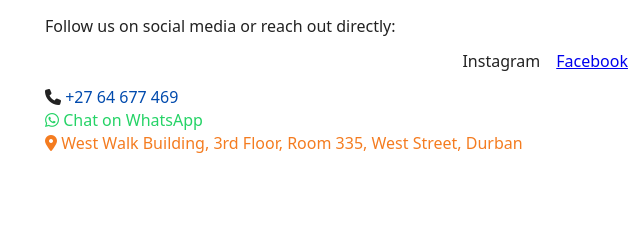
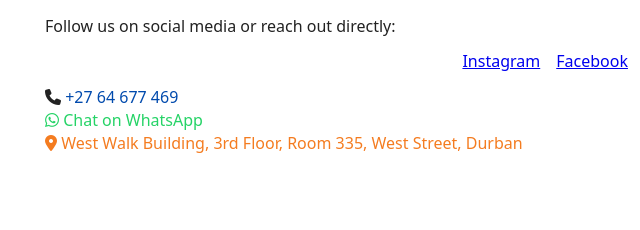
Before and after one commit to Thabani26/Mamzi-Enterprises-PTY-Ltd, a plain HTML site: page index.html in a window 1280 px wide. Shown: the part 3578-3808 px from the top of the page, 63-703 px from the left. Drawn offline with Linux system fonts and the light colour scheme.

Commit message:
Update index.html

```diff
--- a/index.html
+++ b/index.html
@@ -331,7 +331,7 @@
   <h2>Contact Us</h2>
  <p>Follow us on social media or reach out directly:</p>
   <div style="display:flex;justify-content:center;gap:16px;margin:12px 0;">
-    <a hret="https://www.instagram.com/jijiamanda?igsh=aXMxdXpyeWp2eXEz&utm_source=qr" target="_blank">Instagram</a>
+    <a href="https://www.instagram.com/jijiamanda?igsh=aXMxdXpyeWp2eXEz&utm_source=qr" target="_blank">Instagram</a>
     <a href="https://www.facebook.com/share/1BjLQuUepD/?mibextid=wwXIfr" target="_blank">Facebook</a>
     <a href="https://www.tiktok.com/@amandajiji25?_r=1&_t=ZS-91I415AmiRD" target="_blank">TikTok</a>
   </div
```
